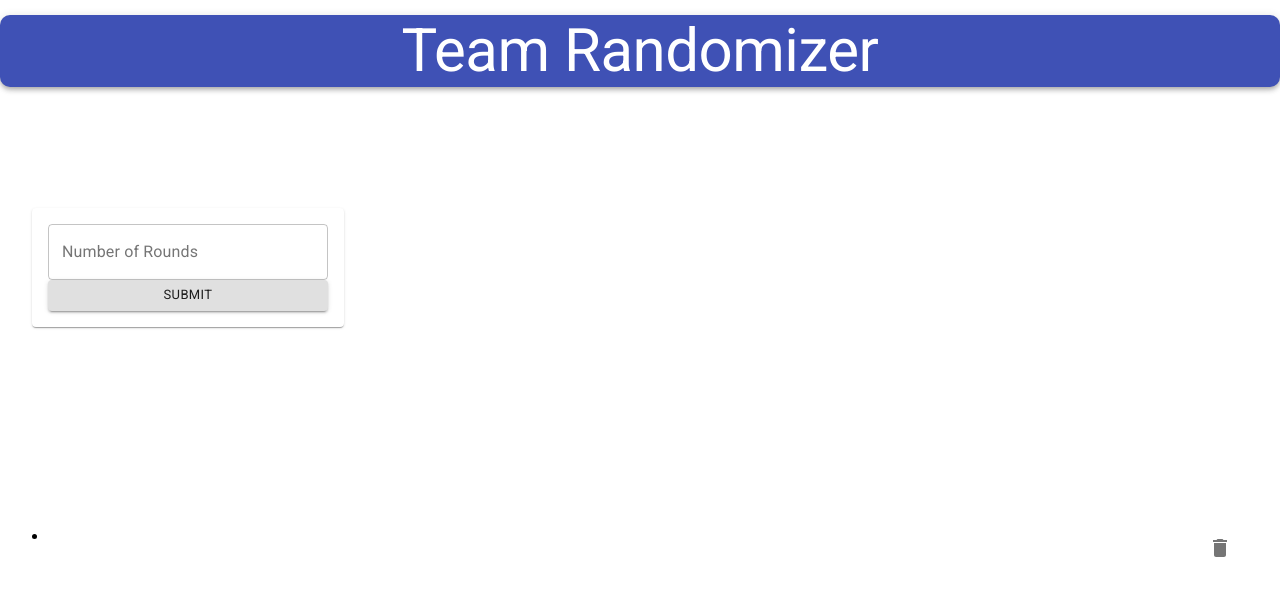
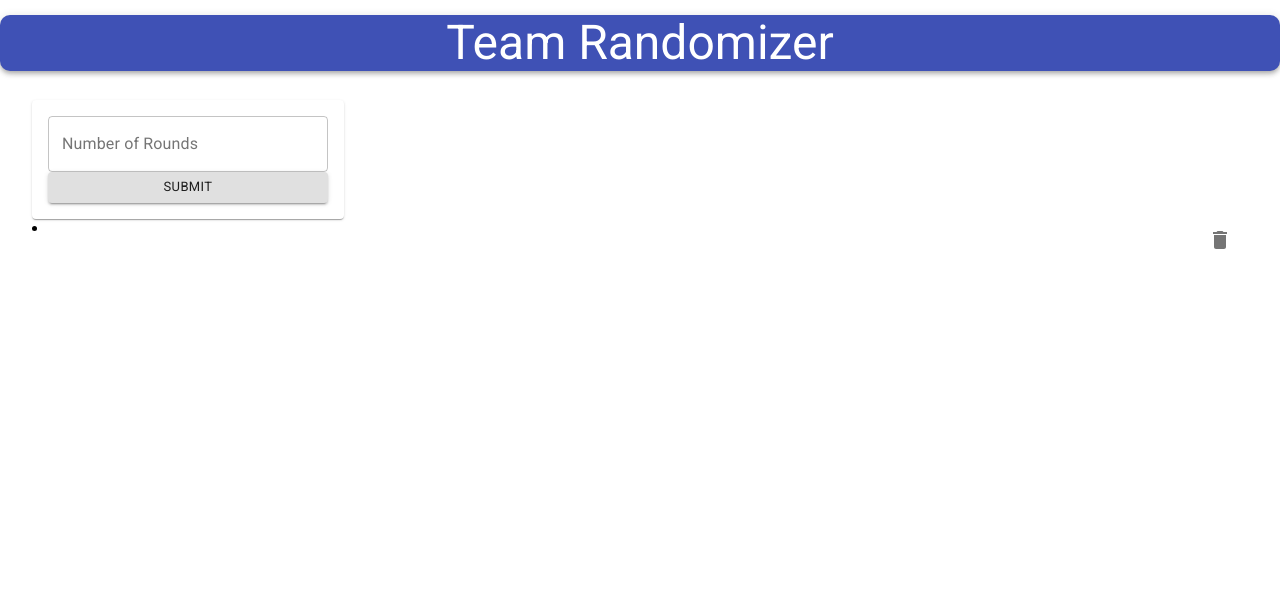
Before and after one commit to aaelfe/mayhem-tournament, a React (Create React App) app in the folder client/: page / in a window 1280 px wide. Shown: the top 596 px of the page. Built offline with nearby package versions, Linux system fonts and the light colour scheme.

Commit message:
Structured content of page in div element and styled a bit

```diff
--- a/client/src/App.js
+++ b/client/src/App.js
@@ -29,13 +29,15 @@ const App = () => {
         <>
             <Container>
                 <AppBar className={classes.appBar}>
-                    <Typography variant="h2">
+                    <Typography variant="h3">
                         Team Randomizer
                     </Typography>
                 </AppBar>
-                <Rounds className={classes.rounds} rounds={rounds} setRounds={setRounds}></Rounds>
-                <PlayerDisplay names={players} setNames={setPlayers}></PlayerDisplay>
-                <TeamDisplay tournament={tournament}></TeamDisplay>
+                <div className={classes.content}>
+                    <Rounds className={classes.rounds} rounds={rounds} setRounds={setRounds}></Rounds>
+                    <PlayerDisplay names={players} setNames={setPlayers}></PlayerDisplay>
+                    <TeamDisplay tournament={tournament}></TeamDisplay>
+                </div>
             </Container>
         </>
     )
--- a/client/src/components/styles.js
+++ b/client/src/components/styles.js
@@ -3,7 +3,7 @@ import { makeStyles } from "@material-ui/core/styles";
 export default makeStyles((theme) => ({
     paper: {
         padding: theme.spacing(2),
-        margin: "200px 0",
+
         display: 'inline-block'
     }
 }));
--- a/client/src/styles.js
+++ b/client/src/styles.js
@@ -5,13 +5,15 @@ export default makeStyles((theme) => ({
         borderRadius:10,
         margin: "15px 0",
         display: 'flex',
-        flexDirection:'row',
+        flexDirection: 'row',
         justifyContent:'center',
-        alignItems:'center'
+        alignItems:'center',
     },
     rounds: {
-        display:'flex',
-        margin: "100px 0",
-        flexDirection:'row',
+        display:'inline-block',
+        margin: "0 0",
+    },
+    content: {
+        margin: '100px 0 0 0'
     }
 }));
```
